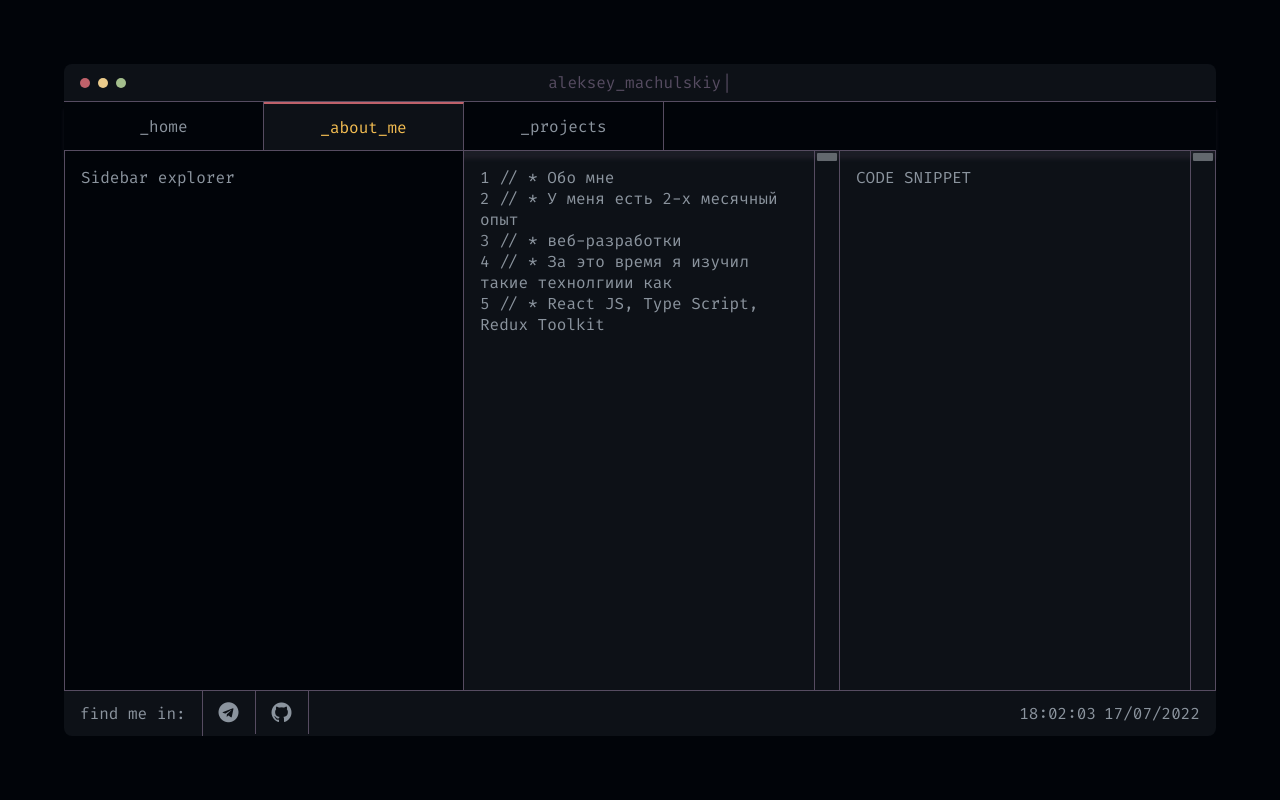
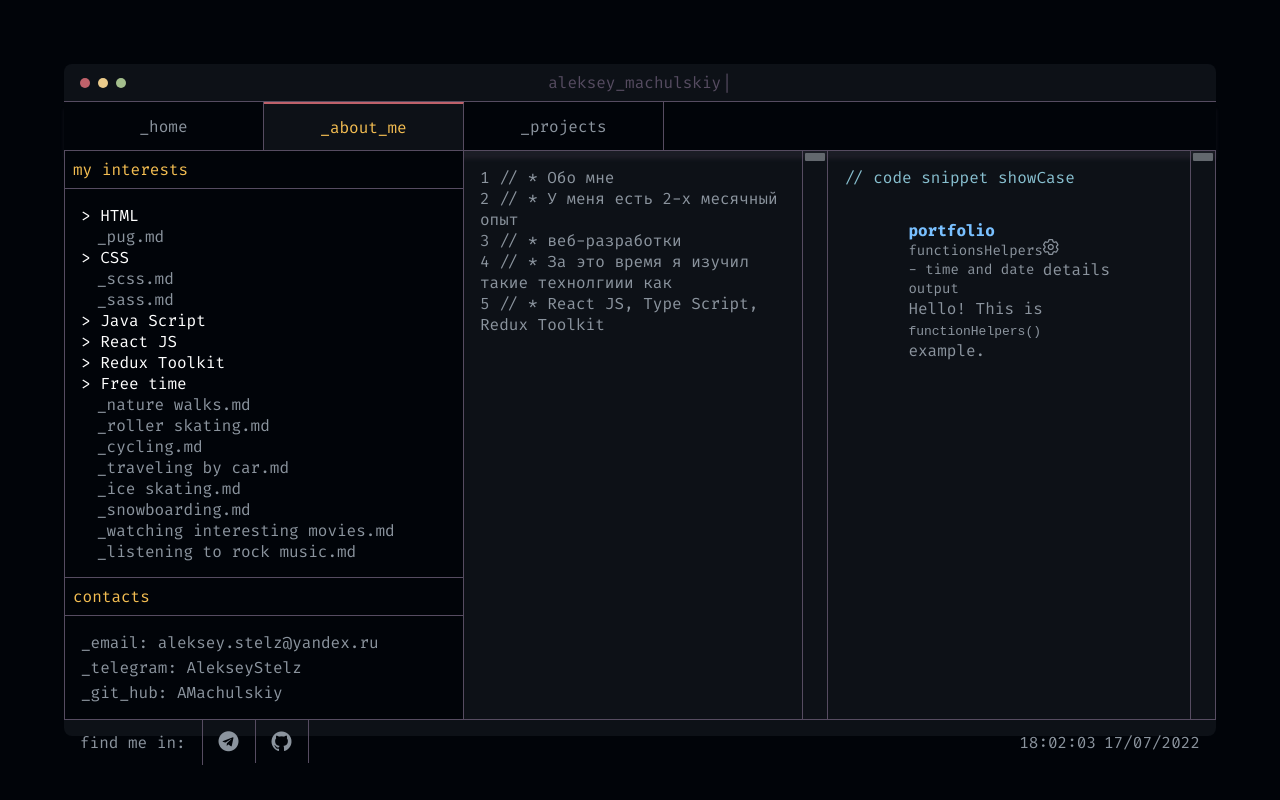
Before and after one commit to AMachulskiy/portfolio, a React app: page /aboutme in a window 1280 px wide. Built offline with nearby package versions, Linux system fonts and the light colour scheme; the HTML template or start-up script is replaced by a standard one.

Commit message:
Добавил новую страницу Обо мне
Вывел начальные данные

```diff
--- a/src/components/explorers/aboutMeExplorer/aboutMeExplorer.scss
+++ b/src/components/explorers/aboutMeExplorer/aboutMeExplorer.scss
@@ -5,10 +5,34 @@
   grid-template-columns: 400px 1fr 25px 1fr 25px;
   flex-grow: 1;
   &__sidebar {
-    padding: 16px;
     background-color: $color_bg-dark;
     border-right: 1px solid $color_text-dark;
     border-left: 1px solid $color_text-dark;
+  }
+  &__sidebar-folders {
+    color: $color_text-light;
+  }
+  &__interests {
+    padding: 16px 0 16px 16px;
+    p {
+      padding-left: $size * 2;
+    }
+  }
+  &__contacts-title {
+    color: $color_text-hover;
+    padding: $size;
+    border: 1px solid $color_text-dark;
+    margin: -1px -1px 0 -1px;
+  }
+  &__contacts {
+    display: grid;
+    gap: $size - 4;
+    padding: 16px 0 16px 16px;
+    a {
+      &:hover {
+        color: $color_text-hover;
+      }
+    }
   }
   &__text {
     padding: 16px;
@@ -17,6 +41,41 @@
   &__code {
     padding: 16px;
     border-right: 1px solid $color_text-dark;
+    &-title {
+      color: $color_text-git;
+    }
+    &-snippet {
+      margin-top: $size * 4;
+      padding: 0 64px 0 64px;
+      &-top {
+        display: flex;
+        align-items: center;
+        justify-content: space-between;
+      }
+      &-name {
+        display: grid;
+        color: $color_text-blue;
+        span {
+          font-size: 14px;
+          color: $color_text;
+        }
+      }
+      &-actions {
+        cursor: pointer;
+        &:hover {
+          color: $color_text-light;
+        }
+      }
+      &-img {
+        width: 100%;
+        height: 50px;
+        img {
+          width: 100%;
+          height: 50%;
+          object-fit: cover;
+        }
+      }
+    }
   }
   &__elem {
     padding: 2px;
--- a/src/components/explorers/aboutMeExplorer/aboutMeExplorer.tsx
+++ b/src/components/explorers/aboutMeExplorer/aboutMeExplorer.tsx
@@ -1,10 +1,38 @@
 import aboutMe from '@src/data/aboutMe'
+import myContacts from '@src/data/myContacts'
+import myInterests from '@src/data/myInterests'
+import { IMyInterests } from '@src/interfaces/IMyInterests'
 import { ReactFC } from '@src/interfaces/react'
 import React from 'react'
 
 import './aboutMeExplorer.scss'
 
 const AboutMeExplorer: ReactFC = () => {
+  const renderInterests = (myInterest: IMyInterests[]) => {
+    const interestsHTML = []
+    myInterest.map((interest: IMyInterests) => {
+      if (!interest.items) {
+        interestsHTML.push(
+          <div className='aboutme-explorer__sidebar-folders'>
+            {'>'} {interest.title}
+          </div>
+        )
+      } else {
+        const itemsHTML = []
+        interest.items.map((item) => itemsHTML.push(<p>{item}</p>))
+        interestsHTML.push(
+          <>
+            <div className='aboutme-explorer__sidebar-folders'>
+              {'>'} {interest.title}
+            </div>
+            {itemsHTML}
+          </>
+        )
+      }
+    })
+    return interestsHTML
+  }
+
   const renderAboutMe = (text: string) => {
     const html = []
     const textArr = text.split('/')
@@ -20,12 +48,51 @@ const AboutMeExplorer: ReactFC = () => {
 
   return (
     <div className='aboutme-explorer'>
-      <div className='aboutme-explorer__sidebar'>Sidebar explorer</div>
+      <div className='aboutme-explorer__sidebar'>
+        <div className='aboutme-explorer__contacts-title'>my interests</div>
+        <div className='aboutme-explorer__interests'>
+          {renderInterests(myInterests)}
+        </div>
+        <div className='aboutme-explorer__contacts-title'>contacts</div>
+        <div className='aboutme-explorer__contacts'>
+          {myContacts.map(({ link, title }) => (
+            <a
+              key={link}
+              className='contacts__link'
+              href={link}
+              target='_blank'
+              rel='noreferrer'
+            >
+              {title}
+            </a>
+          ))}
+        </div>
+      </div>
       <div className='aboutme-explorer__text'>{renderAboutMe(aboutMe)}</div>
       <div className='aboutme-explorer__elem'>
         <div />
       </div>
-      <div className='aboutme-explorer__code'>CODE SNIPPET</div>
+      <div className='aboutme-explorer__code'>
+        <div className='aboutme-explorer__code-title'>
+          // code snippet showCase
+        </div>
+        <div className='aboutme-explorer__code-snippet'>
+          <div className='aboutme-explorer__code-snippet-top'>
+            <div className='aboutme-explorer__code-snippet-name'>
+              <strong>portfolio</strong>
+              <span>functionsHelpers - time and date output</span>
+            </div>
+            <div className='aboutme-explorer__code-snippet-actions'>
+              <i className='ic-setting' /> <span>details</span>
+            </div>
+          </div>
+          <div className='aboutme-explorer__code-snippet-img'>
+            <p>
+              Hello! This is <code>functionHelpers()</code> example.
+            </p>
+          </div>
+        </div>
+      </div>
       <div className='aboutme-explorer__elem'>
         <div />
       </div>
```
